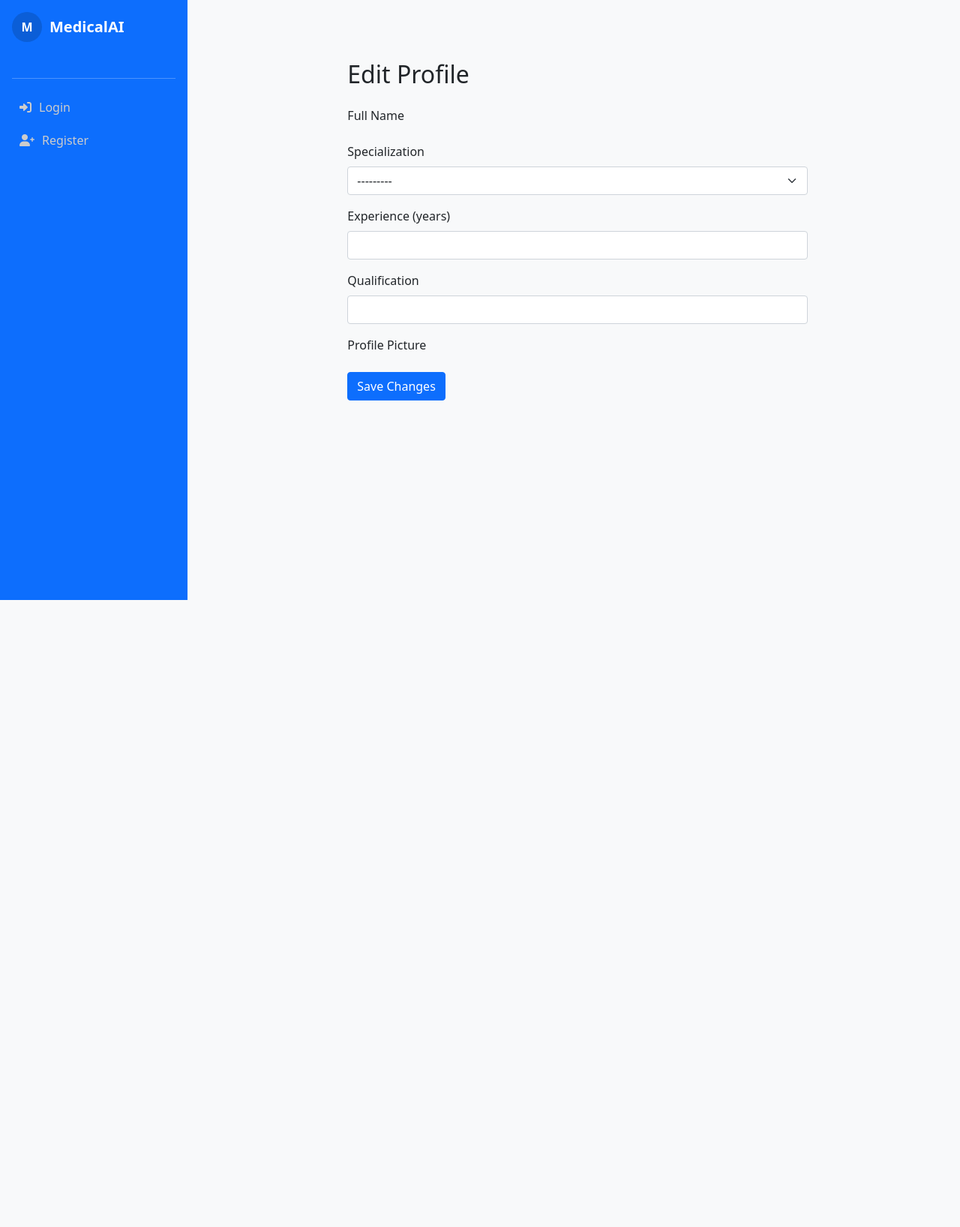
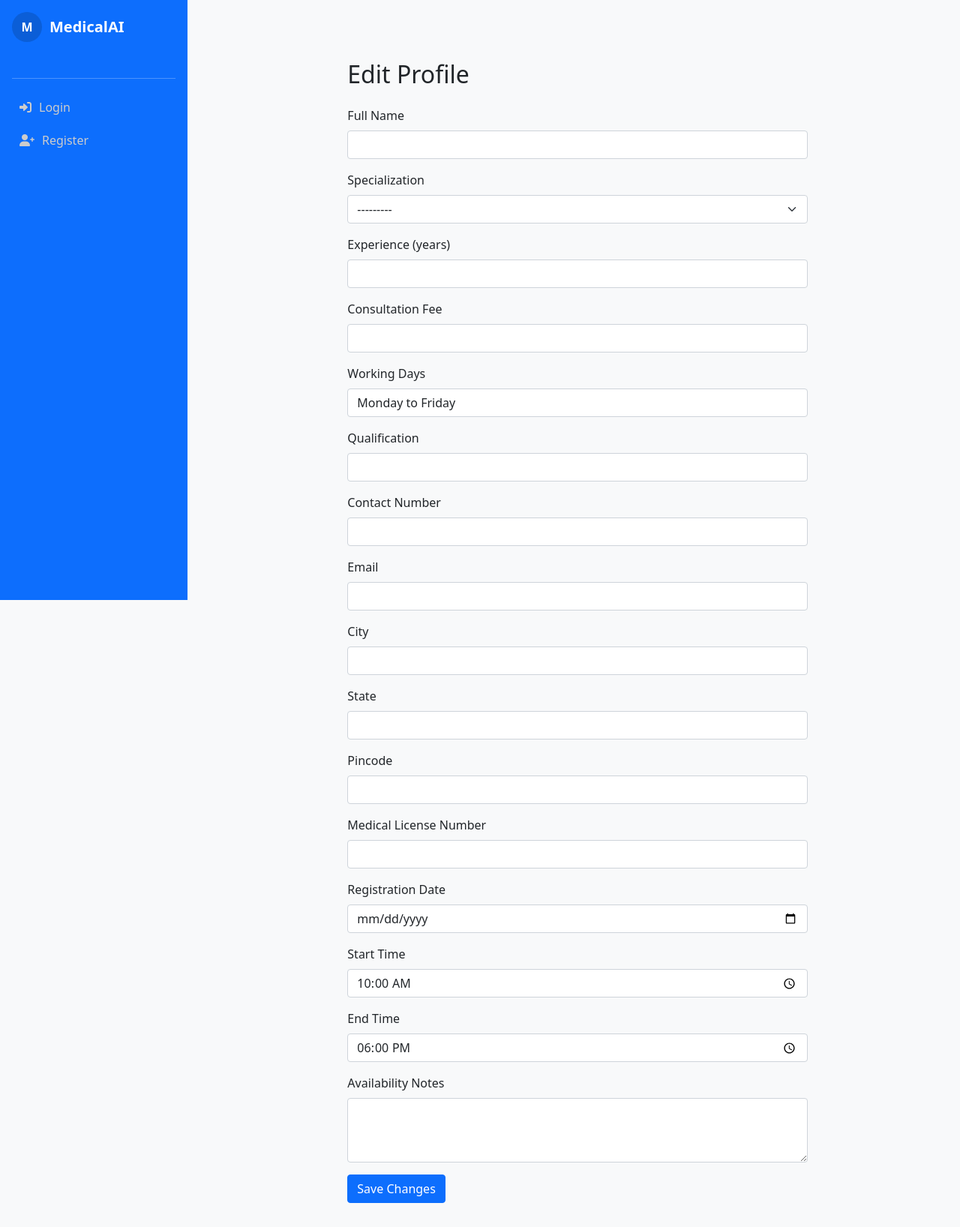
Before and after one commit to hridasha/AiDoc, a Django app: template doctors/templates/doctors/edit_profile.html in a window 1280 px wide. Shown: the whole page at 75% size. Before the commit the page ends 800 px from the top, so only its background shows below. Run offline with Django 4.2, Linux system fonts and the light colour scheme; the template is opened without the code that fills it: values that come from a table or form of the project are taken from there, others are empty; data comes from the database, SQL or seed files in the repository.

Commit message:
Refactor authentication forms and views: simplify role selection, enforce login for profile setup, and enhance error handling in doctor profile editing

```diff
--- a/authentication/forms.py
+++ b/authentication/forms.py
@@ -8,8 +8,7 @@ class RegisterForm(UserCreationForm):
         choices=[
             ('', 'Select your role'),
             ('patient', 'Patient'),
-            ('doctor', 'Doctor'),
-            ('medical_store', 'Medical Store')
+            ('doctor', 'Doctor')
         ],
         required=True
     )
--- a/authentication/urls.py
+++ b/authentication/urls.py
@@ -1,10 +1,11 @@
 from django.urls import path
 from django.contrib.auth import views
 from . import views
+from django.contrib.auth.decorators import login_required
 
 urlpatterns = [
     path("register/", views.register, name="register"),
     path("", views.user_login, name="user_login"),
     path("logout/", views.user_logout, name="logout"),
-    path("profile_setup/", views.profile_setup, name="profile_setup"),
+    path("profile_setup/", login_required(views.profile_setup), name="profile_setup"),
 ]
--- a/doctors/templates/doctors/edit_profile.html
+++ b/doctors/templates/doctors/edit_profile.html
@@ -8,25 +8,70 @@
             <form method="post" enctype="multipart/form-data">
                 {% csrf_token %}
                 <div class="mb-3">
-                    <label for="name" class="form-label">Full Name</label>
-                    {{ form.name }}
+                    <label for="{{ form.full_name.id_for_label }}" class="form-label">Full Name</label>
+                    {{ form.full_name }}
                 </div>
                 <div class="mb-3">
-                    <label for="specialization" class="form-label">Specialization</label>
+                    <label for="{{ form.specialization.id_for_label }}" class="form-label">Specialization</label>
                     {{ form.specialization }}
                 </div>
                 <div class="mb-3">
-                    <label for="experience" class="form-label">Experience (years)</label>
+                    <label for="{{ form.experience.id_for_label }}" class="form-label">Experience (years)</label>
                     {{ form.experience }}
                 </div>
                 <div class="mb-3">
-                    <label for="qualification" class="form-label">Qualification</label>
+                    <label for="{{ form.fee.id_for_label }}" class="form-label">Consultation Fee</label>
+                    {{ form.fee }}
+                </div>
+                <div class="mb-3">
+                    <label for="{{ form.working_days.id_for_label }}" class="form-label">Working Days</label>
+                    {{ form.working_days }}
+                </div>
+                <div class="mb-3">
+                    <label for="{{ form.qualification.id_for_label }}" class="form-label">Qualification</label>
                     {{ form.qualification }}
                 </div>
                 <div class="mb-3">
-                    <label for="profile_picture" class="form-label">Profile Picture</label>
-                    {{ form.profile_picture }}
+                    <label for="{{ form.contact_number.id_for_label }}" class="form-label">Contact Number</label>
+                    {{ form.contact_number }}
                 </div>
+                <div class="mb-3">
+                    <label for="{{ form.email.id_for_label }}" class="form-label">Email</label>
+                    {{ form.email }}
+                </div>
+                <div class="mb-3">
+                    <label for="{{ form.city.id_for_label }}" class="form-label">City</label>
+                    {{ form.city }}
+                </div>
+                <div class="mb-3">
+                    <label for="{{ form.state.id_for_label }}" class="form-label">State</label>
+                    {{ form.state }}
+                </div>
+                <div class="mb-3">
+                    <label for="{{ form.pincode.id_for_label }}" class="form-label">Pincode</label>
+                    {{ form.pincode }}
+                </div>
+                <div class="mb-3">
+                    <label for="{{ form.medical_license_number.id_for_label }}" class="form-label">Medical License Number</label>
+                    {{ form.medical_license_number }}
+                </div>
+                <div class="mb-3">
+                    <label for="{{ form.registration_date.id_for_label }}" class="form-label">Registration Date</label>
+                    {{ form.registration_date }}
+                </div>
+                <div class="mb-3">
+                    <label for="{{ form.start_time.id_for_label }}" class="form-label">Start Time</label>
+                    {{ form.start_time }}
+                </div>
+                <div class="mb-3">
+                    <label for="{{ form.end_time.id_for_label }}" class="form-label">End Time</label>
+                    {{ form.end_time }}
+                </div>
+                <div class="mb-3">
+                    <label for="{{ form.availability_notes.id_for_label }}" class="form-label">Availability Notes</label>
+                    {{ form.availability_notes }}
+                </div>
+
                 <button type="submit" class="btn btn-primary">Save Changes</button>
             </form>
         </div>
```
Also changed, not shown: authentication/views.py (+14 -0 lines), doctors/views.py (+7 -1 lines).
